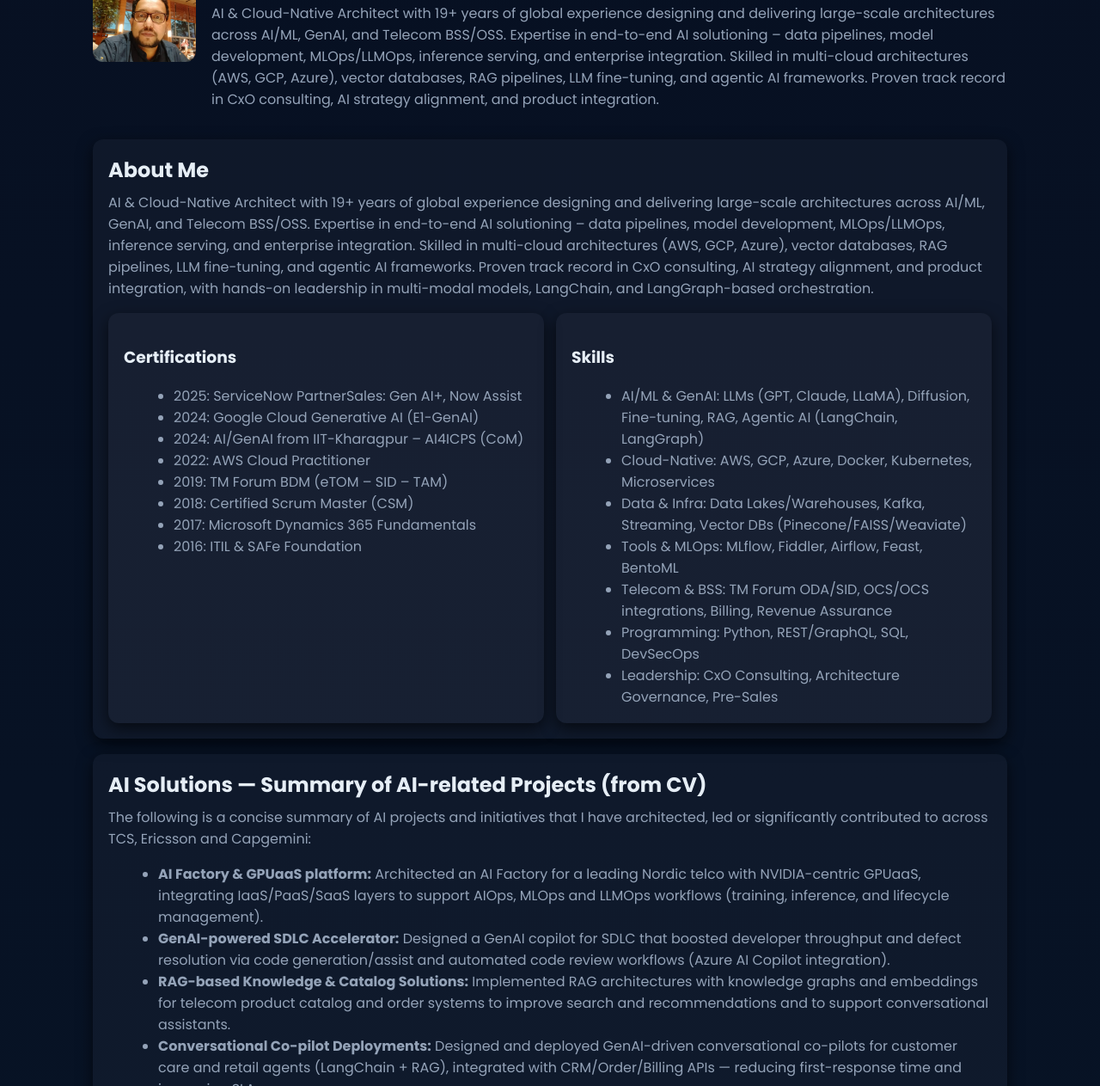
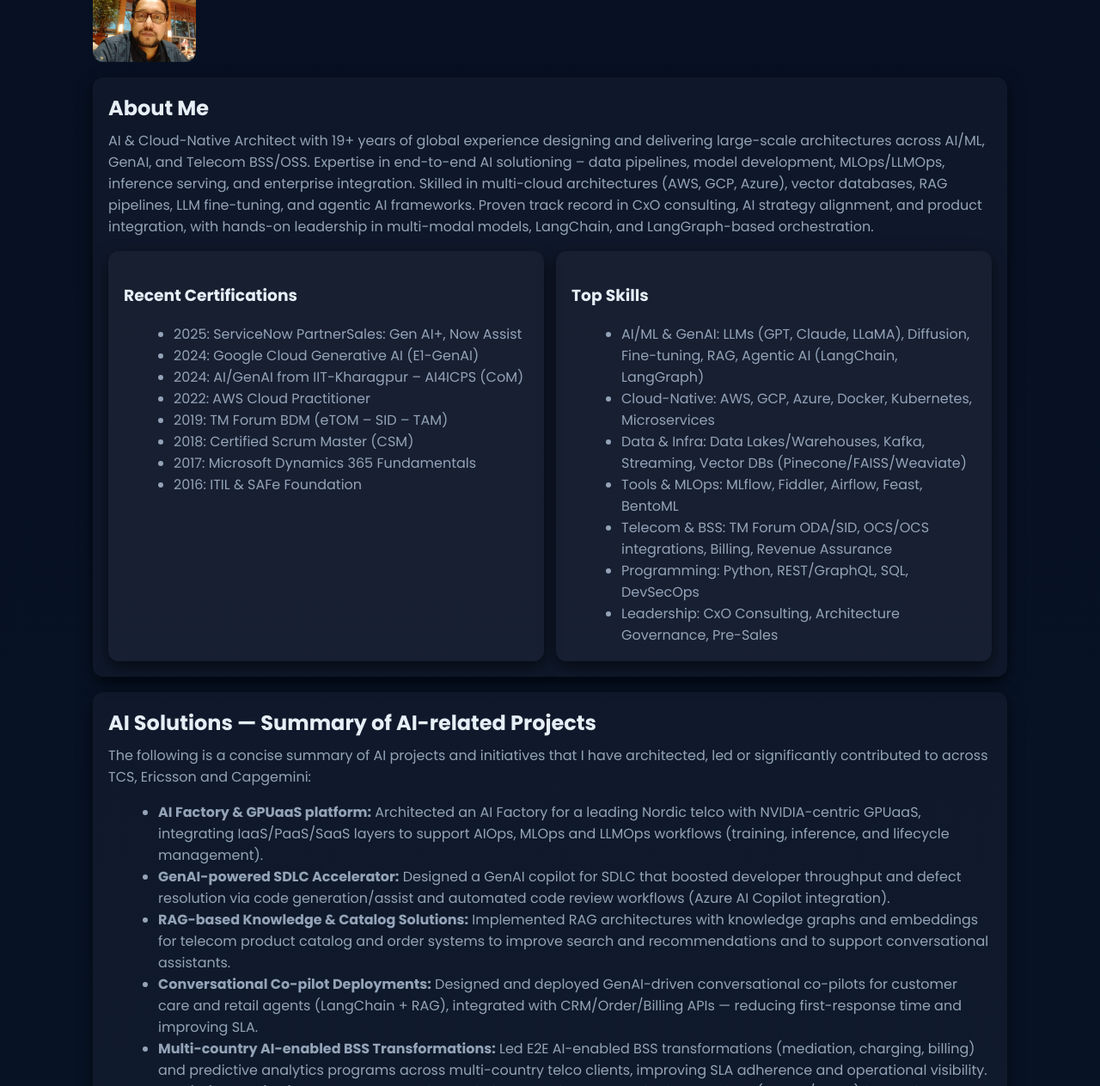
Before and after one commit to santanug5ai/aisolutions, a plain HTML site: page index.html in a window 1280 px wide. Shown: the part 164-1427 px from the top of the page at 86% size. Drawn offline with Linux system fonts and the light colour scheme.

Commit message:
Update index.html

```diff
--- a/index.html
+++ b/index.html
@@ -4,7 +4,7 @@
   <meta charset="utf-8"/>
   <meta name="viewport" content="width=device-width,initial-scale=1"/>
   <title>Santanu Ghosh — AI Architect (Telecom & Enterprise)</title>
-  <meta name="description" content="Santanu Ghosh — AI & Cloud-Native Architect delivering AI/ML, GenAI and Telecom BSS solutions, MLOps, LLMOps and enterprise integration."/>
+  <meta name="description" content="Santanu Ghosh — Telecom & Beyond Telco Presales & Strategy Consultant || Enterprise Architect || Innovation Evangelist."/>
   <link href="https://fonts.googleapis.com/css2?family=Poppins:wght@300;400;600;700&display=swap" rel="stylesheet">
   <style>
     :root{--bg:#071022;--muted:#94a3b8;--accent:#06b6d4;--card:rgba(255,255,255,0.03);--maxw:1100px;--radius:12px}
@@ -51,7 +51,6 @@
         <img src="https://raw.githubusercontent.com/santanug5ai/aisolutions/main/myphoto.jpg" alt="Santanu Ghosh" class="photo">
         <div style="flex:1">
           <h1>Santanu Ghosh</h1>
-          <p class="muted">AI & Cloud-Native Architect with 19+ years of global experience designing and delivering large-scale architectures across AI/ML, GenAI, and Telecom BSS/OSS. Expertise in end-to-end AI solutioning – data pipelines, model development, MLOps/LLMOps, inference serving, and enterprise integration. Skilled in multi-cloud architectures (AWS, GCP, Azure), vector databases, RAG pipelines, LLM fine-tuning, and agentic AI frameworks. Proven track record in CxO consulting, AI strategy alignment, and product integration.</p>
         </div>
       </section>
 
@@ -65,7 +64,7 @@
 
           <div class="grid" style="margin-top:12px">
             <div class="card">
-              <h3>Certifications</h3>
+              <h3>Recent Certifications</h3>
               <ul class="muted" style="margin-top:8px">
                 <li>2025: ServiceNow PartnerSales: Gen AI+, Now Assist</li>
                 <li>2024: Google Cloud Generative AI (E1-GenAI)</li>
@@ -79,7 +78,7 @@
             </div>
 
             <div class="card">
-              <h3>Skills</h3>
+              <h3>Top Skills</h3>
               <ul class="muted" style="margin-top:8px">
                 <li>AI/ML & GenAI: LLMs (GPT, Claude, LLaMA), Diffusion, Fine-tuning, RAG, Agentic AI (LangChain, LangGraph)</li>
                 <li>Cloud-Native: AWS, GCP, Azure, Docker, Kubernetes, Microservices</li>
@@ -96,7 +95,7 @@
 
       <section id="solutions" style="margin-top:18px">
         <div class="card">
-          <h2>AI Solutions — Summary of AI-related Projects (from CV)</h2>
+          <h2>AI Solutions — Summary of AI-related Projects</h2>
           <p class="muted" style="margin-top:8px">
             The following is a concise summary of AI projects and initiatives that I have architected, led or significantly contributed to across TCS, Ericsson and Capgemini:
           </p>
```
